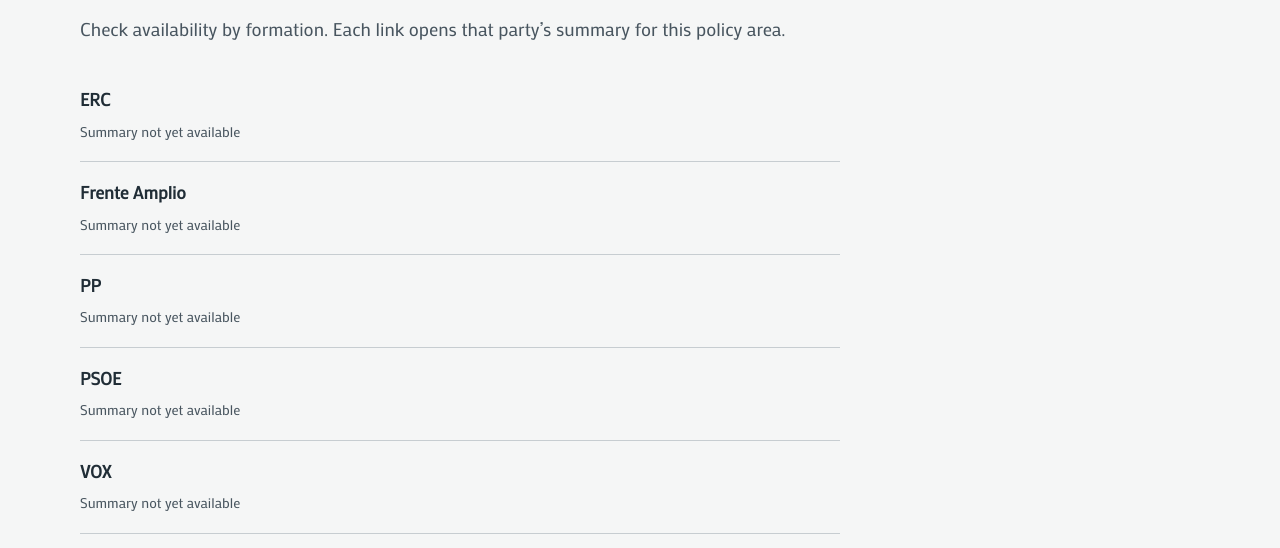
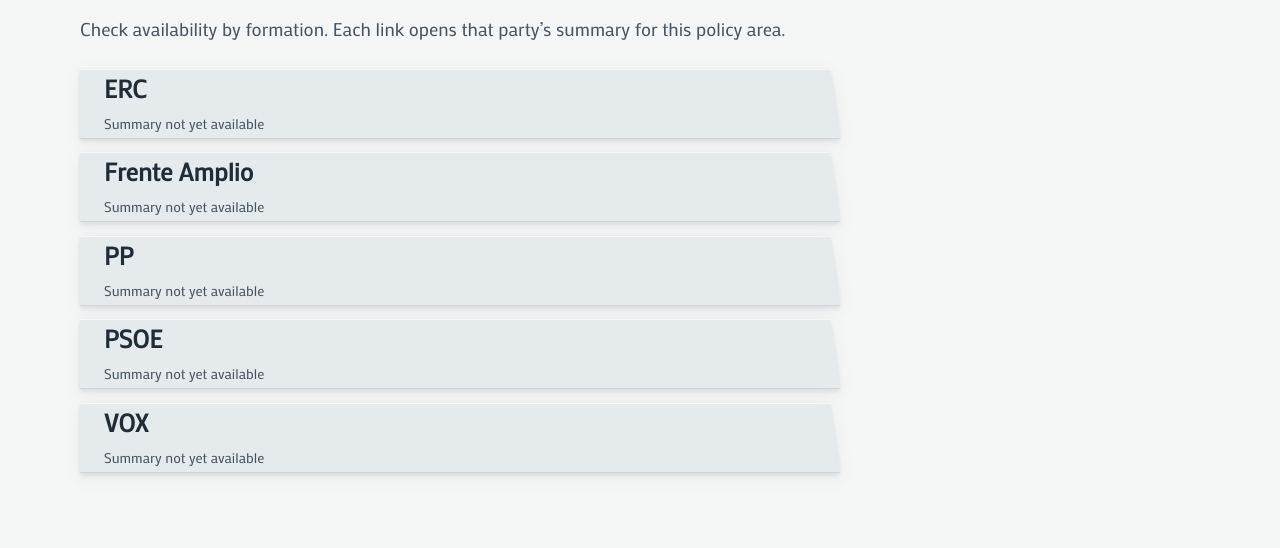
Before and after one commit to carlosnumber9/prisma, a Next.js app: page /en/topics/economy-and-taxes in a window 1280 px wide. Shown: the part 252-800 px from the top of the page. Built offline with nearby package versions, Linux system fonts and the light colour scheme; no server answers.

Commit message:
refactor: Shared navigation link styling across portal directories

```diff
--- a/src/components/directory.tsx
+++ b/src/components/directory.tsx
@@ -1,5 +1,5 @@
 import { dictionaries, localizedPath, type Locale } from '../lib/i18n';
-import Link from 'next/link';
+import { NavigationLink } from './navigation-link';
 import type { ReviewStatus } from '../lib/content';
 import { reviewLabel } from '../lib/presentation';
 import styles from './portal.module.css';
@@ -25,14 +25,14 @@
     <ul className={columns ? styles.topicGrid : styles.directory}>
       {entries.map((entry) => (
         <li key={entry.href}>
-          <Link href={localizedPath(entry.href, locale)}>
+          <NavigationLink href={localizedPath(entry.href, locale)}>
             <span className={styles.entryTitle}>{entry.label}</span>
             {entry.status && (
               <span className={styles.entryStatus}>
                 {reviewLabel(entry.status, locale)}
               </span>
             )}
-          </Link>
+          </NavigationLink>
         </li>
       ))}
     </ul>
--- a/src/components/home-navigation.module.css
+++ b/src/components/home-navigation.module.css
@@ -28,76 +28,12 @@
 }
 
 .link {
-  position: relative;
-  isolation: isolate;
-  display: flex;
-  align-items: center;
-  min-height: 2.75rem;
-  padding: 0.3rem 24px 0.3rem var(--page-gutter);
-  font-size: clamp(1.15rem, 2.2vw, 1.55rem);
-  font-weight: 650;
-  line-height: 1.2;
-  text-decoration: none;
-  filter: drop-shadow(0 2px 2px rgb(32 45 54 / 10%))
-    drop-shadow(0 5px 8px rgb(32 45 54 / 6%));
-}
-
-.background {
-  position: absolute;
-  z-index: -1;
-  inset: 0 0 0 -8px;
-  pointer-events: none;
-  background: #e5eaed;
-  box-shadow:
-    inset 0 1px 0 rgb(255 255 255 / 65%),
-    inset 0 -1px 0 rgb(32 45 54 / 12%);
-  clip-path: polygon(0 0, calc(100% - 10px) 0, 100% 100%, 0 100%);
-}
-
-.link:hover,
-.link:focus-visible {
-  filter: drop-shadow(0 3px 3px rgb(32 45 54 / 12%))
-    drop-shadow(0 8px 12px rgb(32 45 54 / 8%));
-}
-
-.link:hover .background,
-.link:focus-visible .background {
-  background: #d5dee4;
-}
-
-.link:focus-visible {
-  outline-offset: -5px;
+  --navigation-padding: 0.3rem 24px 0.3rem var(--page-gutter);
+  --navigation-background-inset: 0 0 0 -8px;
 }
 
 .parties {
   margin-top: 1.1rem;
-}
-
-.parties .link {
-  color: #fff;
-}
-
-.parties .background {
-  background: var(--accent);
-}
-
-.parties .link:hover .background,
-.parties .link:focus-visible .background {
-  background: #202d36;
-}
-
-.parties .link:focus-visible {
-  outline-color: #fff;
-}
-
-@media (prefers-reduced-motion: no-preference) {
-  .link {
-    transition: filter 0.5s ease-in-out;
-  }
-
-  .background {
-    transition: background-color 0.16s ease-in-out;
-  }
 }
 
 @media (max-width: 768px) {
@@ -128,13 +64,9 @@
   }
 
   .partyColumn .link {
+    --navigation-padding: 0.3rem var(--page-gutter) 0.3rem 24px;
+    --navigation-background-inset: 0 -8px 0 0;
+    --navigation-clip: polygon(10px 0, 100% 0, 100% 100%, 0 100%);
     justify-content: flex-end;
-    padding-left: 24px;
-    padding-right: var(--page-gutter);
-  }
-
-  .partyColumn .background {
-    inset: 0 -8px 0 0;
-    clip-path: polygon(10px 0, 100% 0, 100% 100%, 0 100%);
   }
 }
--- /dev/null
+++ b/src/components/navigation-link.module.css
@@ -0,0 +1,81 @@
+.link {
+  position: relative;
+  isolation: isolate;
+  display: flex;
+  align-items: center;
+  min-height: 2.75rem;
+  height: 100%;
+  padding: var(--navigation-padding, 0.3rem 24px);
+  color: inherit;
+  font-size: clamp(1.15rem, 2.2vw, 1.55rem);
+  font-weight: 650;
+  line-height: 1.2;
+  text-decoration: none;
+  filter: drop-shadow(0 2px 2px rgb(32 45 54 / 10%))
+    drop-shadow(0 5px 8px rgb(32 45 54 / 6%));
+}
+
+.content {
+  display: flex;
+  flex-direction: column;
+  gap: 0.6rem;
+  min-width: 0;
+  overflow-wrap: anywhere;
+}
+
+.background {
+  position: absolute;
+  z-index: -1;
+  inset: var(--navigation-background-inset, 0);
+  pointer-events: none;
+  background: #e5eaed;
+  box-shadow:
+    inset 0 1px 0 rgb(255 255 255 / 65%),
+    inset 0 -1px 0 rgb(32 45 54 / 12%);
+  clip-path: var(
+    --navigation-clip,
+    polygon(0 0, calc(100% - 10px) 0, 100% 100%, 0 100%)
+  );
+}
+
+.link:hover,
+.link:focus-visible {
+  filter: drop-shadow(0 3px 3px rgb(32 45 54 / 12%))
+    drop-shadow(0 8px 12px rgb(32 45 54 / 8%));
+}
+
+.link:hover .background,
+.link:focus-visible .background {
+  background: #d5dee4;
+}
+
+.link:focus-visible {
+  outline-offset: -5px;
+}
+
+.accent {
+  color: #fff;
+}
+
+.accent .background {
+  background: var(--accent);
+}
+
+.accent:hover .background,
+.accent:focus-visible .background {
+  background: #202d36;
+}
+
+.accent:focus-visible {
+  outline-color: #fff;
+}
+
+@media (prefers-reduced-motion: no-preference) {
+  .link {
+    transition: filter 0.5s ease-in-out;
+  }
+
+  .background {
+    transition: background-color 0.16s ease-in-out;
+  }
+}
--- /dev/null
+++ b/src/components/navigation-link.tsx
@@ -0,0 +1,26 @@
+import Link from 'next/link';
+import type { ComponentProps } from 'react';
+import styles from './navigation-link.module.css';
+
+type NavigationLinkProps = ComponentProps<typeof Link> & {
+  tone?: 'neutral' | 'accent';
+};
+
+export function NavigationLink({
+  children,
+  className,
+  tone = 'neutral',
+  ...props
+}: NavigationLinkProps) {
+  return (
+    <Link
+      {...props}
+      className={[styles.link, tone === 'accent' && styles.accent, className]
+        .filter(Boolean)
+        .join(' ')}
+    >
+      <span className={styles.background} aria-hidden="true" />
+      <span className={styles.content}>{children}</span>
+    </Link>
+  );
+}
--- a/src/components/portal.module.css
+++ b/src/components/portal.module.css
@@ -172,31 +172,16 @@
   padding: 0;
 }
 .directory {
+  display: grid;
+  gap: 0.85rem;
   max-width: 760px;
 }
-.directory li {
-  border-bottom: 1px solid #c7cdd1;
-}
-.directory a,
-.topicGrid a {
-  display: flex;
-  flex-direction: column;
-  gap: 0.6rem;
-  padding: 1.2rem 0;
-  text-decoration: none;
-  height: 100%;
-}
 .entryTitle {
-  font-size: 1.1rem;
   font-weight: 650;
-}
-.directory a:hover .entryTitle,
-.topicGrid a:hover .entryTitle {
-  text-decoration: underline;
-  text-decoration-color: var(--accent);
 }
 .entryStatus {
   font-size: 0.875rem;
+  font-weight: 400;
   line-height: 1.5;
   color: #48555f;
 }
@@ -204,15 +189,6 @@
   display: grid;
   grid-template-columns: repeat(2, minmax(0, 1fr));
   gap: 0.85rem;
-}
-.topicGrid a {
-  padding: 1.3rem 1.4rem;
-  background: #fff;
-  border: 1px solid #c7cdd1;
-  border-radius: 4px;
-}
-.topicGrid a:hover {
-  border-color: var(--accent);
 }
 .officialWebsite {
   margin-block: 0 2.5rem;
```
Also changed, not shown: src/components/home-navigation.tsx (+8 -9 lines), tests/rendering-loader.mjs (+1 -0 lines), 4 other files (tests, documents, lock files or other folders).
